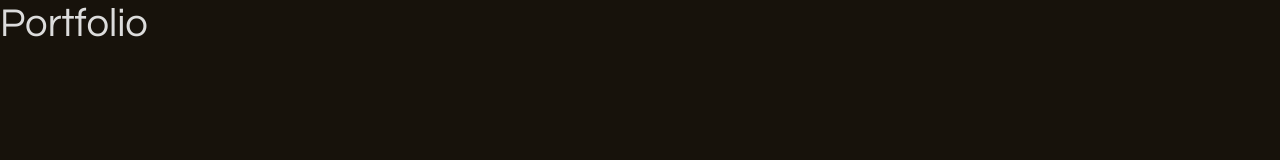
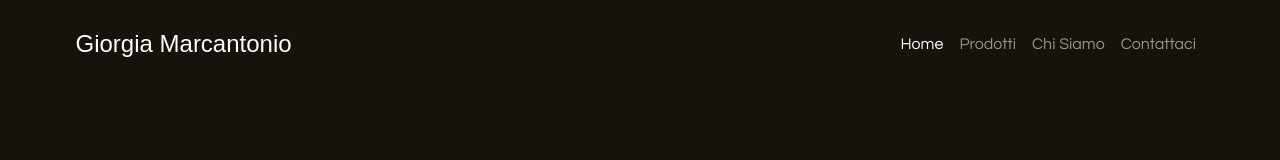
Before and after one commit to gio99311/portfolio, a plain HTML site: page index.html in a window 1280 px wide. Shown: the top 160 px of the page. Drawn offline with nearby package versions, Linux system fonts and the light colour scheme; a web font is replaced by a local one.

Commit message:
navbar done and responsive

```diff
--- a/index.html
+++ b/index.html
@@ -20,7 +20,32 @@
     <link rel="stylesheet" href="./style.css">
 </head>
 <body>
-    <h1 class="color-s">Portfolio</h1>
+    <!-- NAVBAR -->
+  <nav class="navbar navbar-expand-lg fixed-top transition p-md-3" data-bs-theme="dark">
+    <div class="container-fluid mx-md-5">
+        <span class="navbar-brand mb-0 font-s">Giorgia Marcantonio</span>
+      <button class="navbar-toggler" type="button" data-bs-toggle="collapse" data-bs-target="#navbarSupportedContent" aria-controls="navbarSupportedContent" aria-expanded="false" aria-label="Toggle navigation">
+        <span class="navbar-toggler-icon"></span>
+      </button>
+      <div class="collapse navbar-collapse" id="navbarSupportedContent">
+
+        <ul class="navbar-nav ms-auto my-2">
+          <li class="nav-item">
+            <a class="nav-link active" aria-current="page" href="#">Home</a>
+          </li>
+          <li class="nav-item">
+            <a class="nav-link" href="#">Prodotti</a>
+          </li>
+          <li class="nav-item">
+            <a class="nav-link" href="#">Chi Siamo</a>
+          </li>
+          <li class="nav-item">
+            <a class="nav-link" href="#">Contattaci</a>
+          </li>
+        </ul>
+      </div>
+    </div>
+  </nav>
 
 
 
--- a/main.js
+++ b/main.js
@@ -0,0 +1,11 @@
+// NAVBAR
+
+let navbar = document.querySelector(".navbar");
+
+window.addEventListener("scroll", () => {
+    if(window.scrollY){
+        navbar.classList.add("scrolledNav");
+    } else {
+        navbar.classList.remove("scrolledNav");
+    }
+})
--- a/style.css
+++ b/style.css
@@ -15,6 +15,12 @@
     color: var(--color-a);
 }
 
+.font-s{
+    font-family: "League Script", sans-serif;
+    font-weight: 400;
+    font-style: normal;
+    font-size: x-large;
+}
 
 *{
     font-family: "Questrial", sans-serif;
@@ -27,3 +33,15 @@ body {
   margin: 0;
   height: 3000px;
 }
+
+/* NAVBAR */
+.scrolledNav{
+    backdrop-filter: blur(7px);
+    border: 2px solid var(--color-a);
+    border-radius: 10px;
+    margin: 30px 30px;
+}
+
+.transition{
+    transition: 1s;
+}
```
